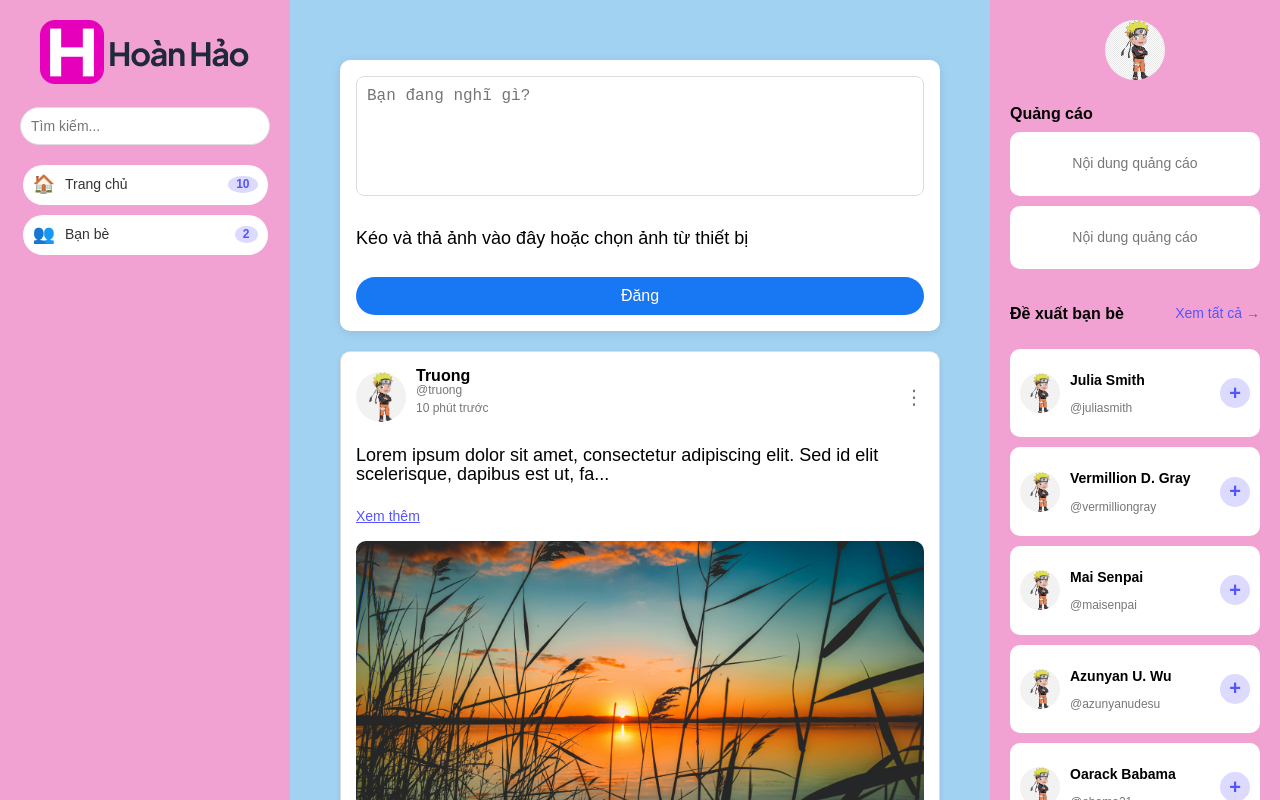
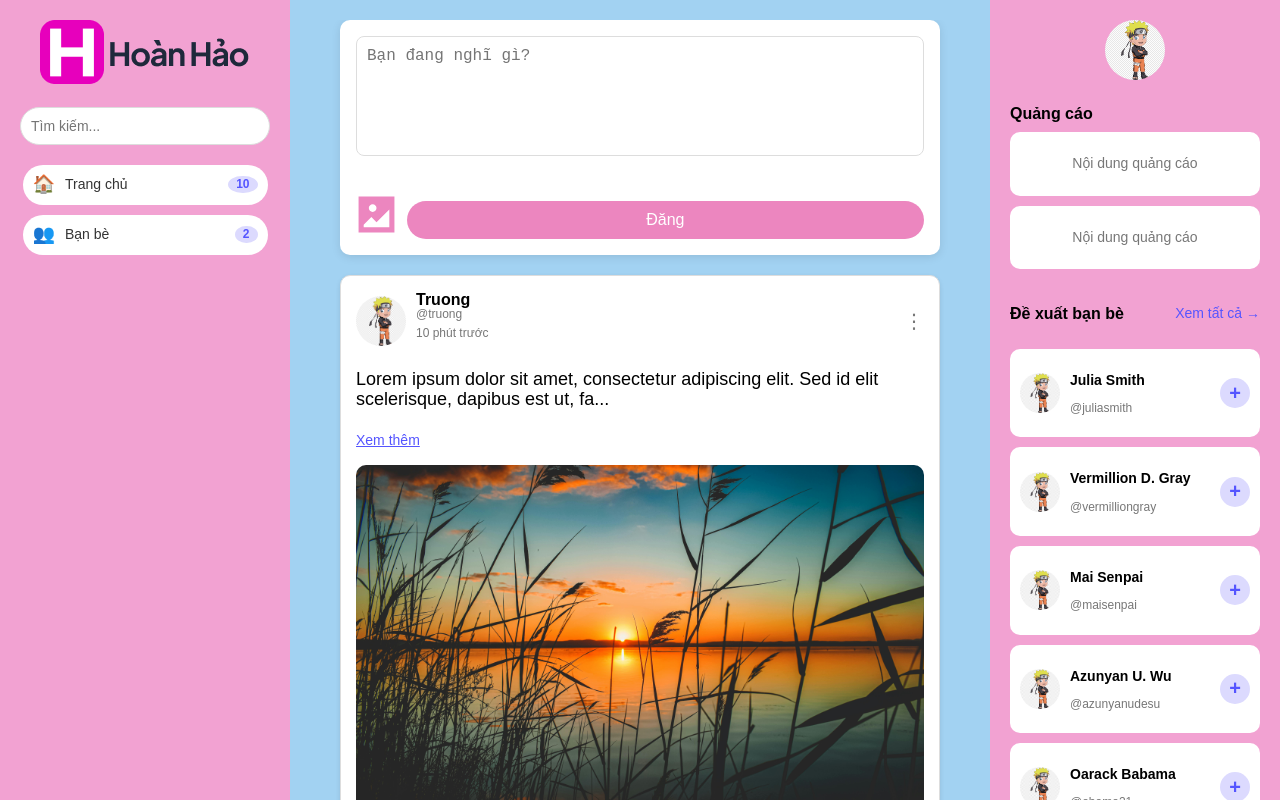
Before and after one commit to Nguyen-Van-Truong/hoan-hao, a Next.js app in the folder frontend/: page / in a window 1280 px wide. Shown: the top 800 px of the page. Built offline with nearby package versions, Linux system fonts and the light colour scheme.

Commit message:
Create post can copy past image to text area and choose file image from computer

```diff
--- a/frontend/package.json
+++ b/frontend/package.json
@@ -9,10 +9,11 @@
     "lint": "next lint"
   },
   "dependencies": {
-    "next": "^15.1.2",
+    "next": "^15.1.5",
     "react": "^19.0.0",
     "react-dom": "^19.0.0",
-    "react-dropzone": "^14.3.5"
+    "react-toastify": "^11.0.3",
+    "uuid": "^11.0.5"
   },
   "devDependencies": {
     "@eslint/eslintrc": "^3",
--- a/frontend/src/app/components/Layout.tsx
+++ b/frontend/src/app/components/Layout.tsx
@@ -5,6 +5,7 @@ import React from "react";
 import SidebarLeft from "./SidebarLeft";
 import SidebarRight from "./SidebarRight";
 import MainContent from "./MainContent";
+import {ToastContainer} from "react-toastify";
 
 interface LayoutProps {
     children?: React.ReactNode;
@@ -13,6 +14,8 @@ interface LayoutProps {
 export default function Layout({ children }: LayoutProps) {
     return (
         <div className="container">
+            <ToastContainer position="top-center" autoClose={3000} />
+
             <div className="sidebar-left">
                 <SidebarLeft />
             </div>
--- a/frontend/src/app/components/MainContent.module.css
+++ b/frontend/src/app/components/MainContent.module.css
@@ -1,7 +1,8 @@
 /*frontend/src/app/components/MainContent.module.css*/
 .mainContent {
     overflow-y: auto;
-    padding: 5vh; /* Khoảng cách nội dung */
+    padding-left: 5vh; /* Khoảng cách nội dung */
+    padding-right: 5vh; /* Khoảng cách nội dung */
     background-color: var(--primary-mid-color); /* Màu nền */
 }
 
@@ -41,7 +42,14 @@
 
 .previewImages {
     display: flex;
+    flex-wrap: wrap; /* Cho phép xuống dòng khi không đủ chỗ */
+    gap: 10px; /* Khoảng cách giữa các ảnh */
     margin-top: 10px;
+    justify-content: flex-start; /* Căn các ảnh từ bên trái */
+}
+
+.previewImageWrapper {
+    position: relative; /* Để nút xóa ảnh có thể đặt ở góc */
 }
 
 .previewImage {
@@ -49,11 +57,34 @@
     height: 60px;
     object-fit: cover;
     border-radius: 8px;
-    margin-right: 10px;
+    border: 1px solid #ddd; /* Đường viền để ảnh nổi bật hơn */
+}
+
+.removeImage {
+    position: absolute;
+    top: -5px;
+    right: -5px;
+    background: #ff4d4f;
+    border: none;
+    color: white;
+    font-size: 14px;
+    border-radius: 50%;
+    width: 20px;
+    height: 20px;
+    display: flex;
+    justify-content: center;
+    align-items: center;
+    cursor: pointer;
+    box-shadow: 0 2px 4px rgba(0, 0, 0, 0.2);
+    transition: background-color 0.2s;
+}
+
+.removeImage:hover {
+    background: #e04142; /* Đổi màu nút khi hover */
 }
 
 .postButton {
-    background-color: #1877f2;
+    background-color: var(--component-color);
     color: #fff;
     padding: 10px 16px;
     border: none;
@@ -66,8 +97,32 @@
 }
 
 .postButton:hover {
-    background-color: #165eab;
+    background-color: var(--component-hover-color);
 }
+.actionBar {
+    display: flex;
+    align-items: center;
+    gap: 10px;
+    margin-top: 10px;
+}
+
+.imageIcon {
+    cursor: pointer;
+    display: inline-block;
+    width: 45px;
+    height: 45px;
+}
+
+.imageIcon img {
+    width: 100%;
+    height: 100%;
+    object-fit: contain; /* Đảm bảo ảnh không bị cắt méo */
+}
+
+.hiddenInput {
+    display: none;
+}
+
 
 .loadingContainer {
     display: flex;
--- a/frontend/src/app/components/MainContent.tsx
+++ b/frontend/src/app/components/MainContent.tsx
@@ -1,6 +1,7 @@
 // frontend/src/app/components/MainContent.tsx
 import {useEffect, useRef, useState, useCallback} from "react";
-import {useDropzone} from "react-dropzone";
+import { v4 as uuidv4 } from "uuid";
+import { toast } from "react-toastify";
 import Post from "./Post";
 import DetailPostDialog from "./DetailPostDialog";
 import styles from "./MainContent.module.css";
@@ -84,6 +85,7 @@ export default function MainContent() {
     const userCounter = useRef(1); // Giữ giá trị giữa các lần render
     const [newPostContent, setNewPostContent] = useState<string>("");
     const [newPostImages, setNewPostImages] = useState<File[]>([]); // Quản lý ảnh tải lên
+    const MAX_IMAGES = 6;
 
     const fetchMorePosts = useCallback(async () => {
         if (loading) return;
@@ -102,7 +104,7 @@ export default function MainContent() {
                 content: "Bài viết mới với 1 hình ảnh.",
                 time: "1 phút trước",
                 images: ["/123.jpg"],
-                hashcodeIDPost: `post${Date.now()}1`,
+                hashcodeIDPost: uuidv4(),
             },
             {
                 author: `User ${userCounter.current + 1}`,
@@ -110,7 +112,7 @@ export default function MainContent() {
                 content: "Bài viết mới không có hình ảnh.",
                 time: "2 phút trước",
                 images: [],
-                hashcodeIDPost: `post${Date.now()}2`,
+                hashcodeIDPost: uuidv4(),
             },
             {
                 author: `User ${userCounter.current + 2}`,
@@ -118,7 +120,7 @@ export default function MainContent() {
                 content: "Bài viết mới với 2 hình ảnh.",
                 time: "3 phút trước",
                 images: ["/123.jpg", "/1234.jpg"],
-                hashcodeIDPost: `post${Date.now()}3`,
+                hashcodeIDPost: uuidv4(),
             },
         ];
 
@@ -197,31 +199,58 @@ export default function MainContent() {
 
     // Handle khi chọn hoặc kéo thả ảnh
     const handleFileChange = (e: React.ChangeEvent<HTMLInputElement>) => {
-        const files = e.target.files;
-        if (files) {
-            // Sử dụng Array.from() chỉ khi files không phải là null
-            setNewPostImages((prevImages) => [
-                ...prevImages,
-                ...Array.from(files), // Chuyển FileList thành mảng File[]
-            ]);
+        const files = Array.from(e.target.files || []);
+        if (newPostImages.length + files.length > MAX_IMAGES) {
+            toast.error(`Bạn chỉ được tải lên tối đa ${MAX_IMAGES} ảnh.`);
+            return;
         }
+        const imageFiles = files.filter((file) => file.type.startsWith("image/"));
+        setNewPostImages((prevImages) => [...prevImages, ...imageFiles]);
     };
-
 
     const handlePostContentChange = (e: React.ChangeEvent<HTMLTextAreaElement>) => {
         setNewPostContent(e.target.value);
     };
 
+    const handleDragOver = (e: React.DragEvent<HTMLTextAreaElement>) => {
+        e.preventDefault(); // Ngăn trình duyệt mặc định mở tệp
+    };
+
+    const handleDrop = (e: React.DragEvent<HTMLTextAreaElement>) => {
+        e.preventDefault();
+        const files = Array.from(e.dataTransfer.files);
+        if (newPostImages.length + files.length > MAX_IMAGES) {
+            toast.error(`Bạn chỉ được tải lên tối đa ${MAX_IMAGES} ảnh.`);
+            return;
+        }
+
+        const imageFiles = files.filter((file) => file.type.startsWith("image/"));
+        setNewPostImages((prevImages) => [...prevImages, ...imageFiles]);
+    };
+
+    const handlePaste = (e: React.ClipboardEvent<HTMLTextAreaElement>) => {
+        const items = Array.from(e.clipboardData.items);
+        const imageItems = items.filter((item) => item.type.startsWith("image/"));
+        const imageFiles = imageItems.map((item) => item.getAsFile()!);
+
+        if (newPostImages.length + imageFiles.length > MAX_IMAGES) {
+            toast.error(`Bạn chỉ được tải lên tối đa ${MAX_IMAGES} ảnh.`);
+            return;
+        }
+
+        setNewPostImages((prevImages) => [...prevImages, ...imageFiles]);
+    };
+
     const handleSubmitPost = () => {
-        if (newPostContent.trim() === "") return;
+        if (newPostContent.trim() === "" && newPostImages.length === 0) return;
 
         const newPost: PostType = {
-            author: "Current User", // Lấy tên người dùng hiện tại
+            author: "Current User",
             username: "@currentUser",
             content: newPostContent,
             time: "Vừa xong",
             images: newPostImages.map((file) => URL.createObjectURL(file)),
-            hashcodeIDPost: `post${Date.now()}`,
+            hashcodeIDPost: uuidv4(),
         };
 
         setPosts((prevPosts) => [newPost, ...prevPosts]);
@@ -232,25 +261,6 @@ export default function MainContent() {
     const removeImage = (index: number) => {
         setNewPostImages((prevImages) => prevImages.filter((_, i) => i !== index));
     };
-
-    const { getRootProps, getInputProps } = useDropzone({
-        onDrop: (acceptedFiles: File[]) => {
-            setNewPostImages((prevImages) => [
-                ...prevImages,
-                ...acceptedFiles, // acceptedFiles will always be of type File[] here
-            ]);
-        },
-        accept: {
-            "image/jpeg": [".jpeg", ".jpg"], // MIME type as key, array of extensions as value
-            "image/png": [".png"], // MIME type as key, array of extensions as value
-        },
-        multiple: true,
-    });
-
-
-
-
-
     return (
         <div className={styles.mainContent} ref={mainContentRef}>
             {/* Phần tạo bài viết mới */}
@@ -260,12 +270,10 @@ export default function MainContent() {
                     placeholder="Bạn đang nghĩ gì?"
                     value={newPostContent}
                     onChange={handlePostContentChange}
+                    onDragOver={handleDragOver}
+                    onDrop={handleDrop}
+                    onPaste={handlePaste}
                 />
-
-                <div {...getRootProps()} className={styles.dropzone}>
-                    <input {...getInputProps()} onChange={handleFileChange}/>
-                    <p>Kéo và thả ảnh vào đây hoặc chọn ảnh từ thiết bị</p>
-                </div>
 
                 <div className={styles.previewImages}>
                     {newPostImages.map((file, index) => (
@@ -285,9 +293,24 @@ export default function MainContent() {
                     ))}
                 </div>
 
-                <button className={styles.postButton} onClick={handleSubmitPost}>
-                    Đăng
-                </button>
+                <div className={styles.actionBar}>
+                    {/* Biểu tượng hình ảnh */}
+                    <label htmlFor="fileInput" className={styles.imageIcon}>
+                        <img src="/icon/icon_choose_image.svg" alt="Chọn ảnh"/>
+                    </label>
+                    <input
+                        id="fileInput"
+                        type="file"
+                        accept="image/*"
+                        multiple
+                        onChange={handleFileChange}
+                        className={styles.hiddenInput}
+                    />
+
+                    <button className={styles.postButton} onClick={handleSubmitPost}>
+                        Đăng
+                    </button>
+                </div>
             </div>
 
             {/* Hiển thị bài viết */}
```
Also changed, not shown: frontend/src/app/components/profile/PostsTab.tsx (+4 -3 lines), frontend/public/icon/icon_choose_image.svg (added), 1 other file (tests, documents, lock files or other folders).
